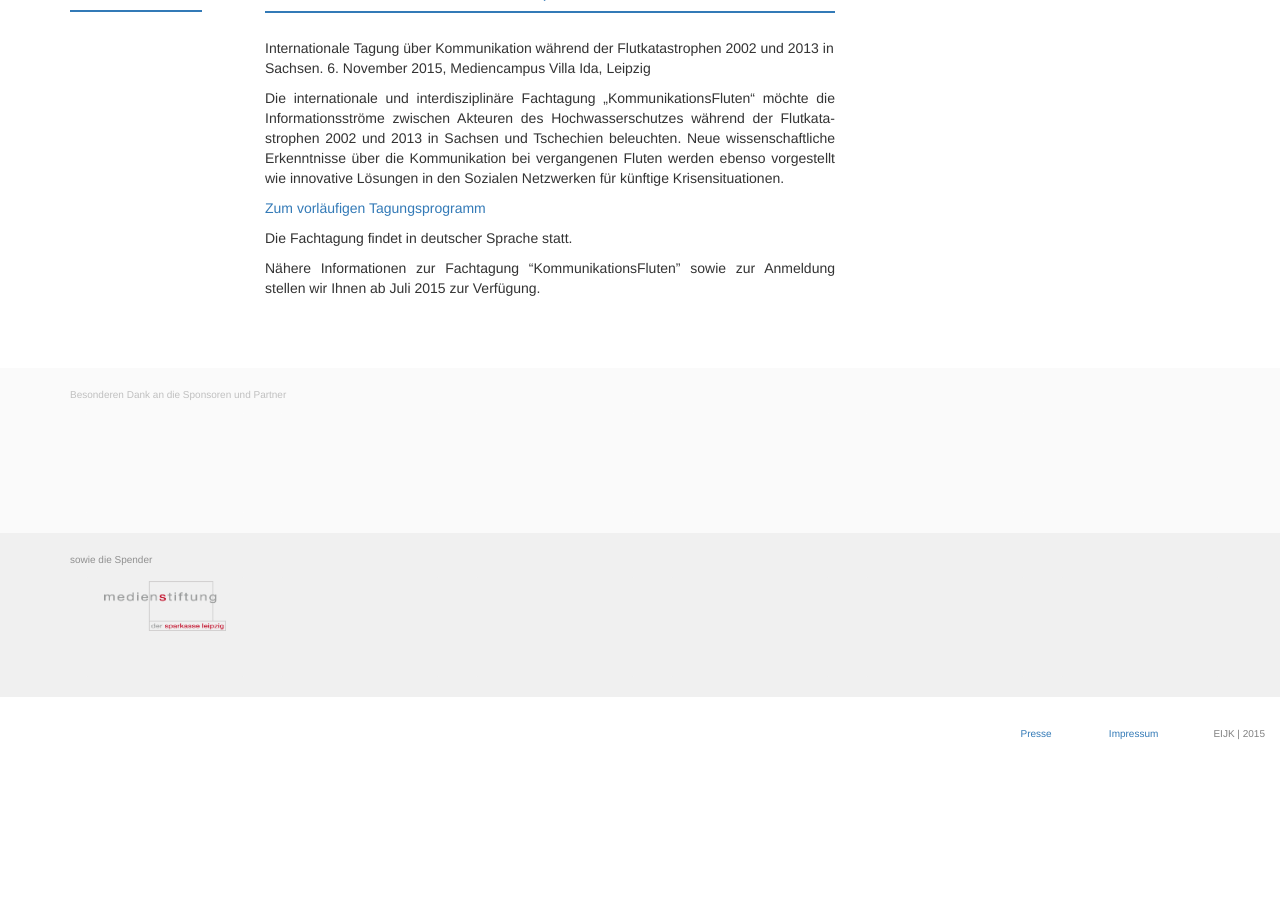
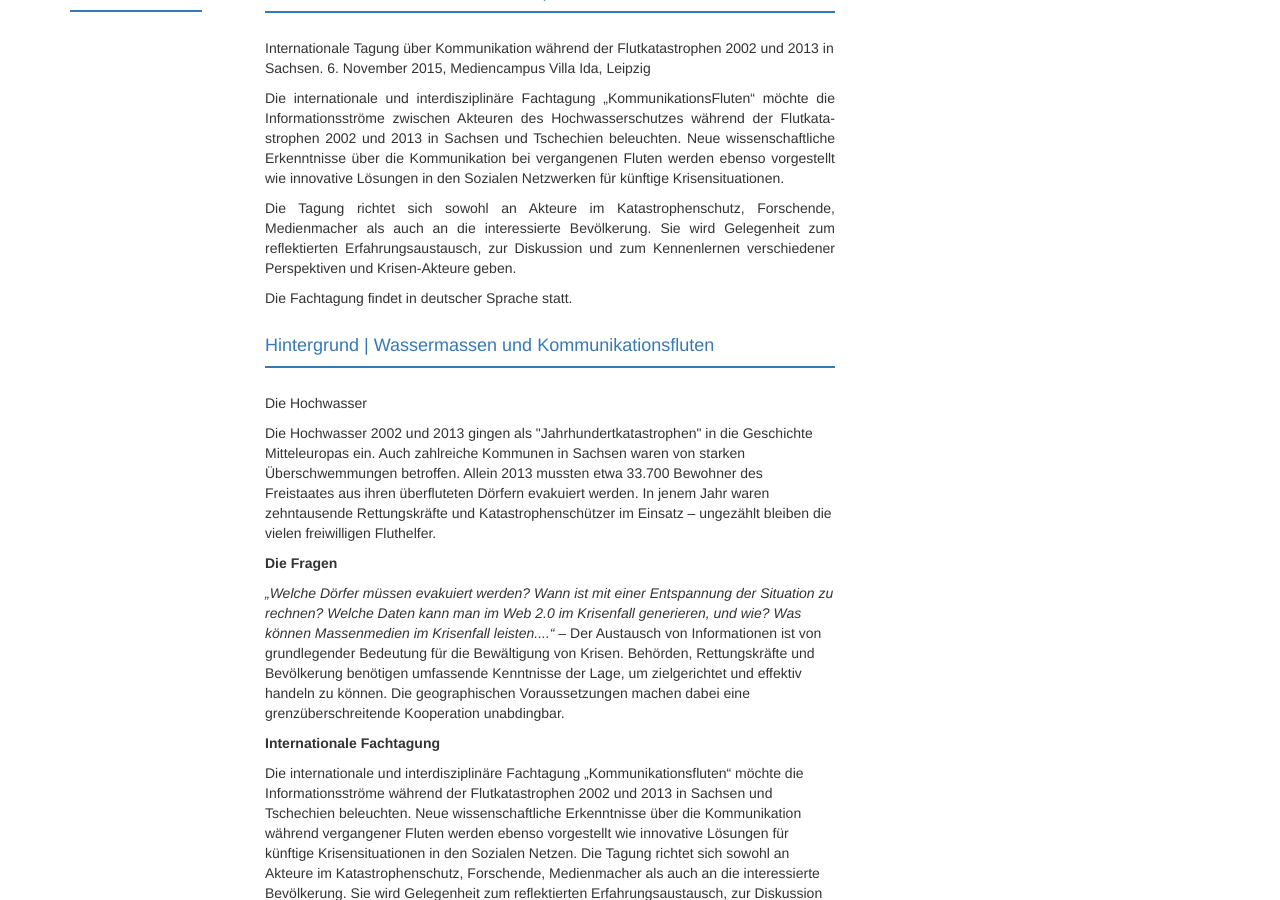
Before and after one commit to susedev/test, a Jekyll site: the page built from konferenz-kommunikationsfluten.html, in a window 1280 px wide and 900 px high, scrolled down 244 px. Built offline with Jekyll 4.4.1, drawn with Linux system fonts in a browser that asks for light colours; nearby versions of some CDN libraries; before the commit the page ends 995 px from its top, so only the background shows below that; some of the changed text lies outside the part shown.

Commit message:
Edit from JekyllCMS

```diff
--- a/konferenz-kommunikationsfluten.html
+++ b/konferenz-kommunikationsfluten.html
@@ -9,12 +9,44 @@ title: Aktuell
 
 <p style="text-align: justify;">Die internationale und interdisziplin&auml;re Fachtagung &bdquo;KommunikationsFluten&ldquo; m&ouml;chte die Informationsstr&ouml;me zwischen Akteuren des Hochwasserschutzes w&auml;hrend der Flutkata&shy;strophen 2002 und 2013 in Sachsen und Tschechien beleuchten. Neue wissen&shy;schaftliche Erkenntnisse &uuml;ber die Kommunikation bei vergangenen Fluten werden ebenso vorgestellt wie innovative L&ouml;sungen in den Sozialen Netzwerken f&uuml;r k&uuml;nftige Krisensituationen.</p>
 
-<p><a href="{{ site.base_url }}/programm-uebersicht.html">Zum vorl&auml;ufigen Tagungsprogramm</a></p>
+<p style="text-align: justify;">Die Tagung richtet sich sowohl an Akteure im Katastrophenschutz, Forschende, Medienmacher als auch an die interessierte Bev&ouml;lkerung. Sie wird Gelegenheit zum reflektierten Erfahrungsaustausch, zur Diskussion und zum Kennenlernen verschiedener Perspektiven und Krisen-Akteure geben.</p>
 
 <p style="text-align: justify;">Die Fachtagung findet in deutscher Sprache statt.</p>
 
-<p style="text-align: justify;">N&auml;here Informationen zur Fachtagung &ldquo;KommunikationsFluten&rdquo; sowie zur Anmeldung stellen wir Ihnen ab Juli 2015 zur Verf&uuml;gung.</p>
+<h3 style="margin-top: 28px;">Hintergrund | Wassermassen und Kommunikationsfluten</h3>
+
+<div class="box" style="background-color: #337AB7; height:2px; margin-top:3px; margin-bottom:25px;">&nbsp;</div>
+
+<p>Die Hochwasser</p>
+
+<p>Die Hochwasser 2002 und 2013 gingen als &quot;Jahrhundertkatastrophen&quot; in die Geschichte Mitteleuropas ein. Auch zahlreiche Kommunen in Sachsen waren von starken &Uuml;berschwemmungen betroffen. Allein 2013 mussten etwa 33.700 Bewohner des Freistaates aus ihren &uuml;berfluteten D&ouml;rfern evakuiert werden. In jenem Jahr waren zehntausende Rettungskr&auml;fte und Katastrophensch&uuml;tzer im Einsatz &ndash; ungez&auml;hlt bleiben die vielen freiwilligen Fluthelfer.</p>
+
+<p><strong>Die Fragen</strong></p>
+
+<p><em>&bdquo;Welche D&ouml;rfer m&uuml;ssen evakuiert werden? Wann ist mit einer Entspannung der Situation zu rechnen? Welche Daten kann man im Web 2.0 im Krisenfall generieren, und wie? Was k&ouml;nnen Massenmedien im Krisenfall leisten....&ldquo; &ndash; </em>Der Austausch von Informationen ist von grundlegender Bedeutung f&uuml;r die Bew&auml;ltigung von Krisen. Beh&ouml;rden, Rettungskr&auml;fte und Bev&ouml;lkerung ben&ouml;tigen umfassende Kenntnisse der Lage, um zielgerichtet und effektiv handeln zu k&ouml;nnen. Die geographischen Voraussetzungen machen dabei eine grenz&uuml;berschreitende Kooperation unabdingbar.</p>
+
+<p><strong>Internationale Fachtagung</strong></p>
+
+<p><a name="__DdeLink__56_1093973516"></a>Die internationale und interdisziplin&auml;re Fachtagung &bdquo;Kommunikationsfluten&ldquo; m&ouml;chte die Informationsstr&ouml;me w&auml;hrend der Flutkatastrophen 2002 und 2013 in Sachsen und Tschechien beleuchten. Neue wissenschaftliche Erkenntnisse &uuml;ber die Kommunikation w&auml;hrend vergangener Fluten werden ebenso vorgestellt wie innovative L&ouml;sungen f&uuml;r k&uuml;nftige Krisensituationen in den Sozialen Netzen. Die Tagung richtet sich sowohl an Akteure im Katastrophenschutz, Forschende, Medienmacher als auch an die interessierte Bev&ouml;lkerung. Sie wird Gelegenheit zum reflektierten Erfahrungsaustausch, zur Diskussion und zum Kennenlernen verschiedener Perspektiven und Krisen-Akteure geben.</p>
+
+<p>&nbsp;</p>
+
+<p><strong>Die Panels</strong></p>
+
+<p>Im ersten Panel der Fachtagung sei das Vorgehen der zentralen Kommunikatoren in Sachsen untersucht: In welchem Umfang hatten die Massenmedien (etwa MDR), die Rettungsorganisationen und der beh&ouml;rdliche Katastrophenschutz Zugang zu relevanten Informationen und mit welcher Resonanz verbreiteten sie diese? Welche Rolle spielten Soziale Medien bei der Information und Koordination der Helfer beim j&uuml;ngsten Hochwasser 2013? <em>Wir freuen uns sehr, in diesem Panel Vertreter des MDR, der Johanniter-Unfall-Hilfe e.V. (Sachsen), des Katastrophenschutzes der Bundeswehr im Direktionsbezirk Leipzig, den Initiator einer Social Media-B&uuml;rgerinitiative sowie die Stellvertretende Gesch&auml;ftsf&uuml;hrerin im S&auml;chsischen Landkreistag begr&uuml;&szlig;en zu d&uuml;rfen.</em></p>
+
+<p>&nbsp;</p>
+
+<p>Das zweite Panel der Fachtagung widmet sich der wissenschaftlichen Analyse sowie innovativen Forschungsprojekten. Hans-Peter von Kirchbach, Vorsitzender der Kommission zur Untersuchung der Flutkatastrophen 2002 und 2013 wird seine Erfahrungen teilen. Dr. Christian Kuhlicke (UfZ) wird Ergebnisse einer Langzeitstudie zur Krisenkommunikation in Sachsen vorstellen und Dr. Jan Daňhelka (Tschechisches Hydrometeorologisches Institut &ndash; ČHM&Uacute;) geht auf die Informationsfl&uuml;sse zwischen tschechischen und deutschen Beh&ouml;rden ein. Prof. Heyer (Universit&auml;t Leipzig) und Prof. Musacchio (Universit&auml;t Padua, Italien) werden mit dem Projekt Sl&aacute;nd&aacute;il ein System vorstellen, mithilfe dessen Social-Media-Informationen f&uuml;r ein besseres Krisenmanagement analysiert und genutzt werden k&ouml;nnen.</p>
+
+<p>&nbsp;</p>
+
+<p>Eine Podiumsdiskussion mit Vertretern der &ouml;ffentlichen Hand, Forschern und Experten wird sich der Frage stellen, wie sich Krisenkommunikation in Zukunft gestalten l&auml;sst.</p>
+
+<p>&nbsp;</p>
+
+<p><strong>Hochwasserschutz als Generationenaufgabe</strong></p>
+
+<p>In Anlehnung an eine Forderung der Kommission zur Untersuchung der Flutkatastrophe 2013 lie&szlig;e sich formulieren: Auch die <em>Kommunikation</em> beim Hochwasserschutz ist eine Generationenaufgabe. Sie muss best&auml;ndig angepasst und weiterentwickelt werden, um den zuk&uuml;nftigen Herausforderungen des Krisenmanagements gewachsen zu sein. Hierzu m&ouml;chte die Fachkonferenz &bdquo;Kommunikationsfluten&ldquo; beitragen.</p>
 
 <p style="text-align: justify;">&nbsp;</p>
-
-<p style="text-align: justify;">&nbsp;</p>
```
